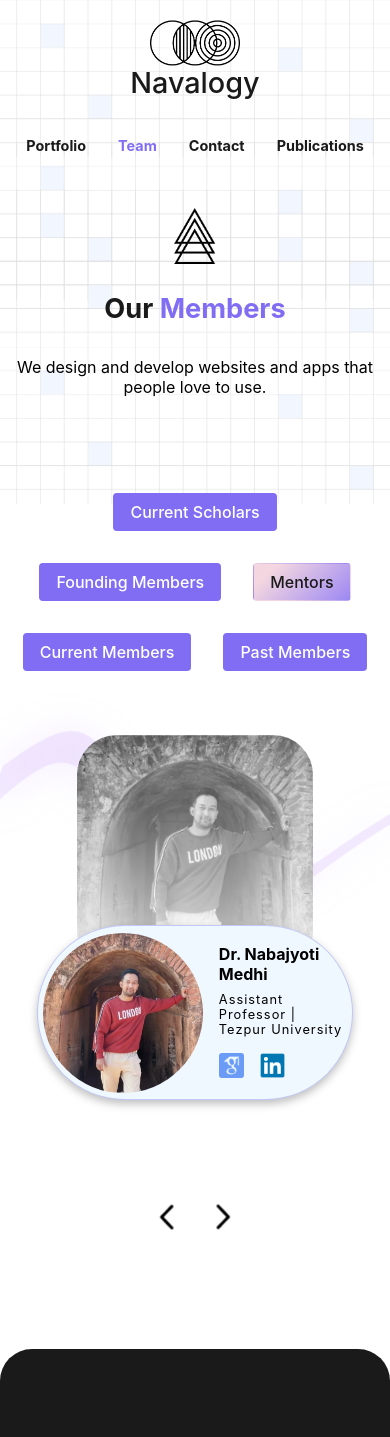
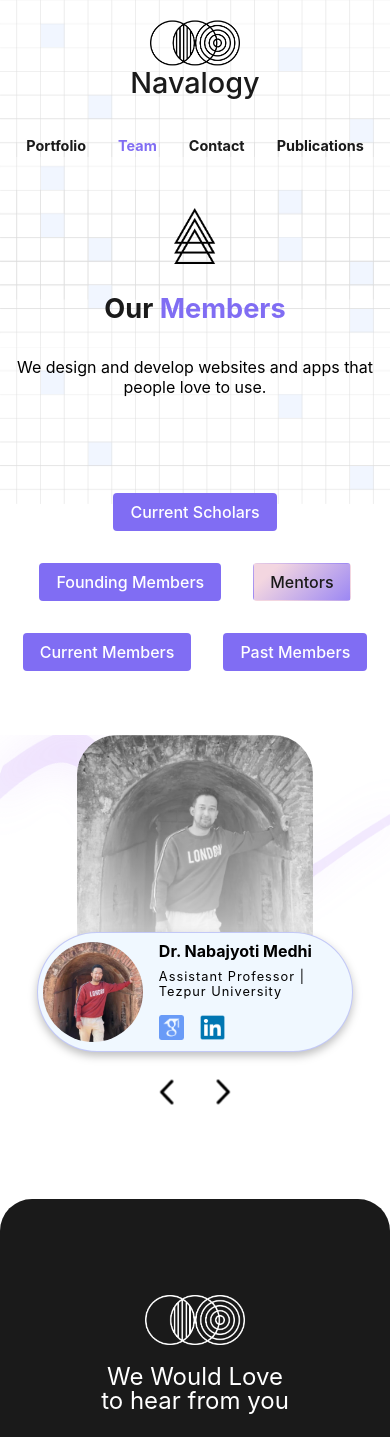
Before and after one commit to ReactersInc/Navalogy-Website-React, a React (Vite) app: page /team in a window 390 px wide. Shown: the top 1437 px of the page. Built offline with nearby package versions, Linux system fonts and the light colour scheme; no server answers.

Commit message:
Responsiveness Added for Smaller mobile Devices (320px)

```diff
--- a/src/components/member/Member.jsx
+++ b/src/components/member/Member.jsx
@@ -1,4 +1,3 @@
-import { useEffect, useState } from 'react';
 import './member.css'
 
 
--- a/src/components/member/member.css
+++ b/src/components/member/member.css
@@ -193,3 +193,43 @@
     }
 
 }
+
+@media screen and (max-width : 400px) {
+
+    .capsule {
+        gap: 1rem;
+        height: 120px;
+    }
+
+    .memberLeft {
+        width: 100px;
+        height: 100px;
+    }
+
+}
+
+@media screen and (max-width : 370px) {
+
+    .capsule {
+        gap: 1rem;
+        grid-template-columns: 1fr;
+        height: fit-content;
+        place-items: center;
+        border-radius: 20px;
+    }
+
+    .memberLeft {
+        width: 100px;
+        height: 100px;
+    }
+
+    .memberRight{
+        border-radius: 0;
+    }
+
+    .name, .role, .socialLinks{
+        margin: 0.5rem auto;
+        text-align: center;
+    }
+
+}
--- a/src/pages/membersPage/memberPage.css
+++ b/src/pages/membersPage/memberPage.css
@@ -3,6 +3,7 @@
   position: relative;
   z-index: 1;
   height: 800px;
+  overflow: hidden;
 }
 
 .memberPageContentImage {
@@ -22,7 +23,6 @@
 #centerContent {
   margin: 0 auto;
   width: 85vw;
-  /* height: 800px; */
   height: 100%;
   max-width: 800px;
   position: relative;
@@ -171,3 +171,35 @@
     transform: translate(-50%, 200px);
   }
 }
+
+@media screen and (max-width: 400px) {
+  .member {
+    padding-bottom: 5rem;
+  }
+
+  #memberPageContent {
+    height: 400px;
+  }
+
+  #memberControls {
+    transform: translate(-50%, 150px);
+  }
+
+
+}
+
+@media screen and (max-width : 370px) {
+
+  #memberPageContent {
+    height: 500px;
+  }
+
+  #memberControls {
+    transform: translate(-50%, 200px);
+  }
+
+  .member{
+    padding-bottom: 12rem;
+  }
+
+}
```
